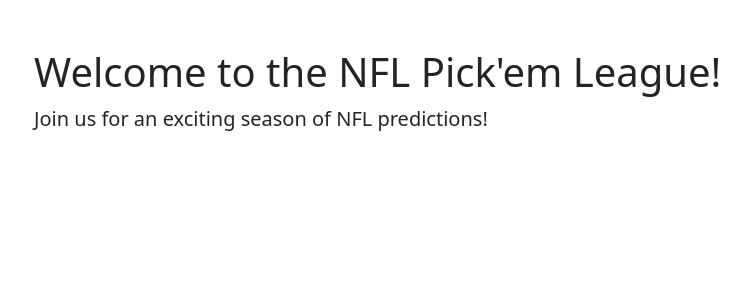
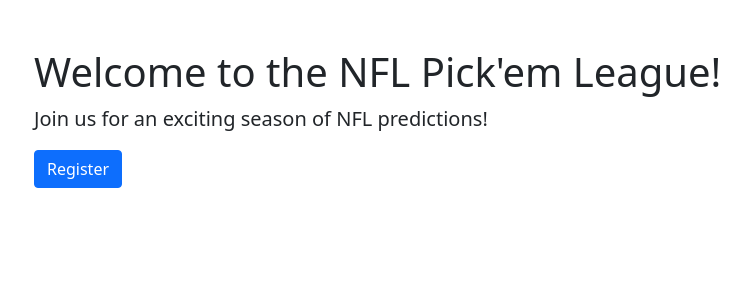
Before and after one commit to JMarcxc/NFLPool, a Flask app: page / in a window 1280 px wide. Shown: the top 300 px of the page, without its empty margins (48-798 px from the left). Run offline with Flask 3, Linux system fonts and the light colour scheme; some libraries are stand-ins or nearby versions.

Commit message:
add link to reg page

```diff
--- a/NFLPool_App/templates/index.html
+++ b/NFLPool_App/templates/index.html
@@ -10,6 +10,7 @@
     <div class="container">
         <h1 class="mt-5">Welcome to the NFL Pick'em League!</h1>
         <p class="lead">Join us for an exciting season of NFL predictions!</p>
+        <a href="/register" class="btn btn-primary">Register</a>
         <!-- You can add more content and features here -->
     </div>
 </body>
```
